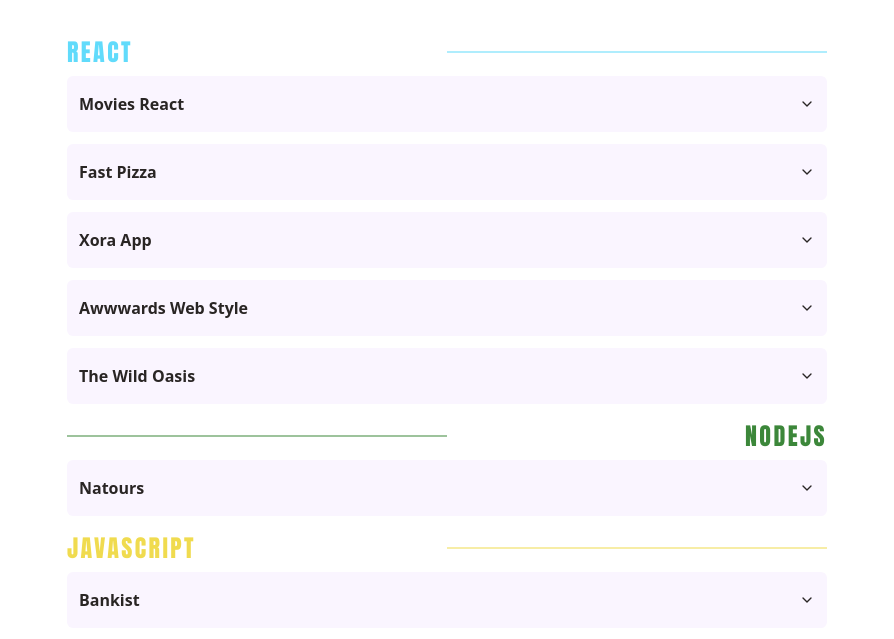
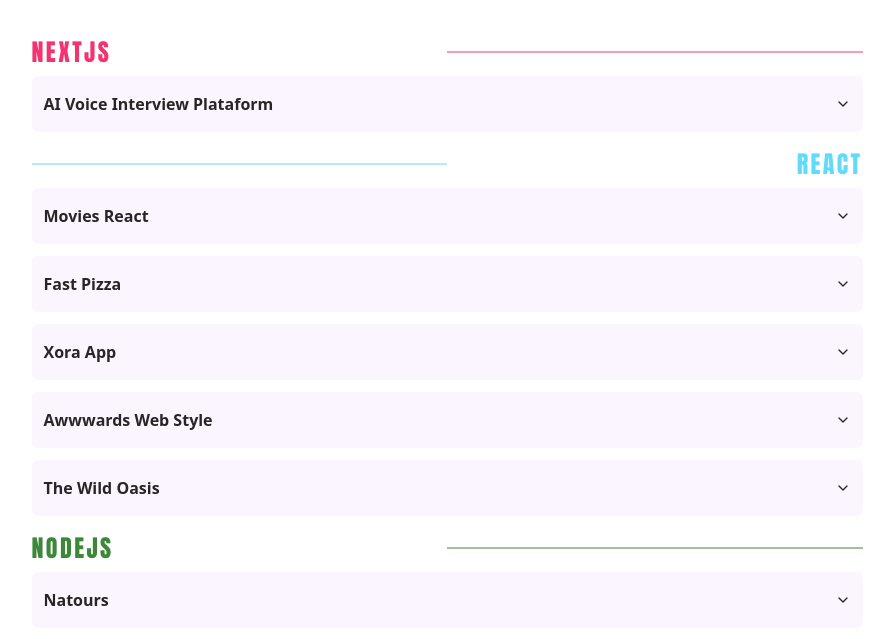
Before and after one commit to samuhlo/tiny-showcase, an Astro site: page / in a window 1280 px wide. Shown: the part 556-1195 px from the top of the page, without its empty margins (193-1087 px from the left). Built offline with nearby package versions, Linux system fonts and the light colour scheme; Astro itself is replaced by a stand-in of ours.

Commit message:
new project & carrousel fix

```diff
--- a/projects.json
+++ b/projects.json
@@ -4,6 +4,21 @@
   "email": "samu13lop@gmail.com",
   "image_header": "project_images/header.webp",
   "works": [
+    {
+      "language": "nextjs",
+      "projects": [
+        {
+          "name": "AI Voice Interview Plataform",
+          "summary": "Proyecto de aprendizaje para Next.js, usando Firebase / Vapi / Gemini. Un proyecto donde poder crear y practicar entrevistas de trabajo, hablando en tiempo real con la IA y consiguiendo un feedback posterior. Creado siguiendo el curso de JM Mastery",
+          "url": "https://ai-interview-nextjs-six.vercel.app/",
+          "images": [
+            "project_images/aivoice1.webp",
+            "project_images/aivoice2.webp",
+            "project_images/aivoice3.webp"
+          ]
+        }
+      ]
+    },
     {
       "language": "react",
       "projects": [
--- a/src/components/Accordion.tsx
+++ b/src/components/Accordion.tsx
@@ -27,6 +27,7 @@ const languageColors: { [key: string]: string } = {
   javascript: "#F0DB4F",
   astro: "#d929f0",
   html_css: "#f06529",
+  nextjs: "#f23472",
   // Agregar lenguajes
 };
 
--- a/src/components/Section.astro
+++ b/src/components/Section.astro
@@ -1,7 +1,6 @@
 ---
-const {title} = Astro.props;
+const { title } = Astro.props;
 ---
-
 
 <section>
   {title && <h2>{title}</h2>}
@@ -9,21 +8,20 @@ const {title} = Astro.props;
 </section>
 
 <style>
-    section{
-        max-width: 760px;
+  section {
+    max-width: 831px;
     margin: 0 auto 48px;
   }
 
-    h2{
+  h2 {
     margin-bottom: 8px;
     font-weight: 700;
     line-height: 1.5;
     font-size: 1.5rem;
   }
-    @media screen and (max-width: 810px){
-        section{
+  @media screen and (max-width: 810px) {
+    section {
       margin: 0 48px 48px;
     }
-
   }
 </style>
```
Also changed, not shown: public/project_images/aivoice1.webp (added), public/project_images/aivoice2.webp (added), public/project_images/aivoice3.webp (added). Lines whose indentation alone changed are shown as unchanged.
